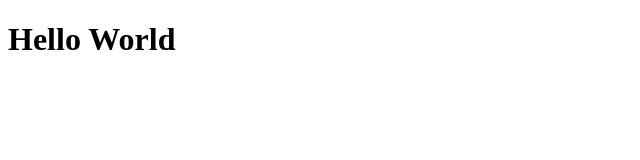
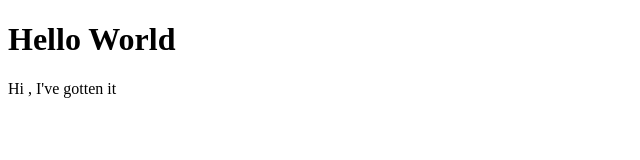
Before and after one commit to hmunish/microverse-wilsan-munish, a plain HTML site: page index.html in a window 1280 px wide. Shown: the whole page, without its empty margins (0-640 px from the left). Drawn offline with Linux system fonts and the light colour scheme.

Commit message:
Update index.html

```diff
--- a/index.html
+++ b/index.html
@@ -8,6 +8,7 @@
 
   <body>
     <h1>Hello World</h1>
+    <p>Hi , I've gotten it</p>
     <script src="https://cdn.freecodecamp.org/testable-projects-fcc/v1/bundle.js"></script>
 
     <!--
```
